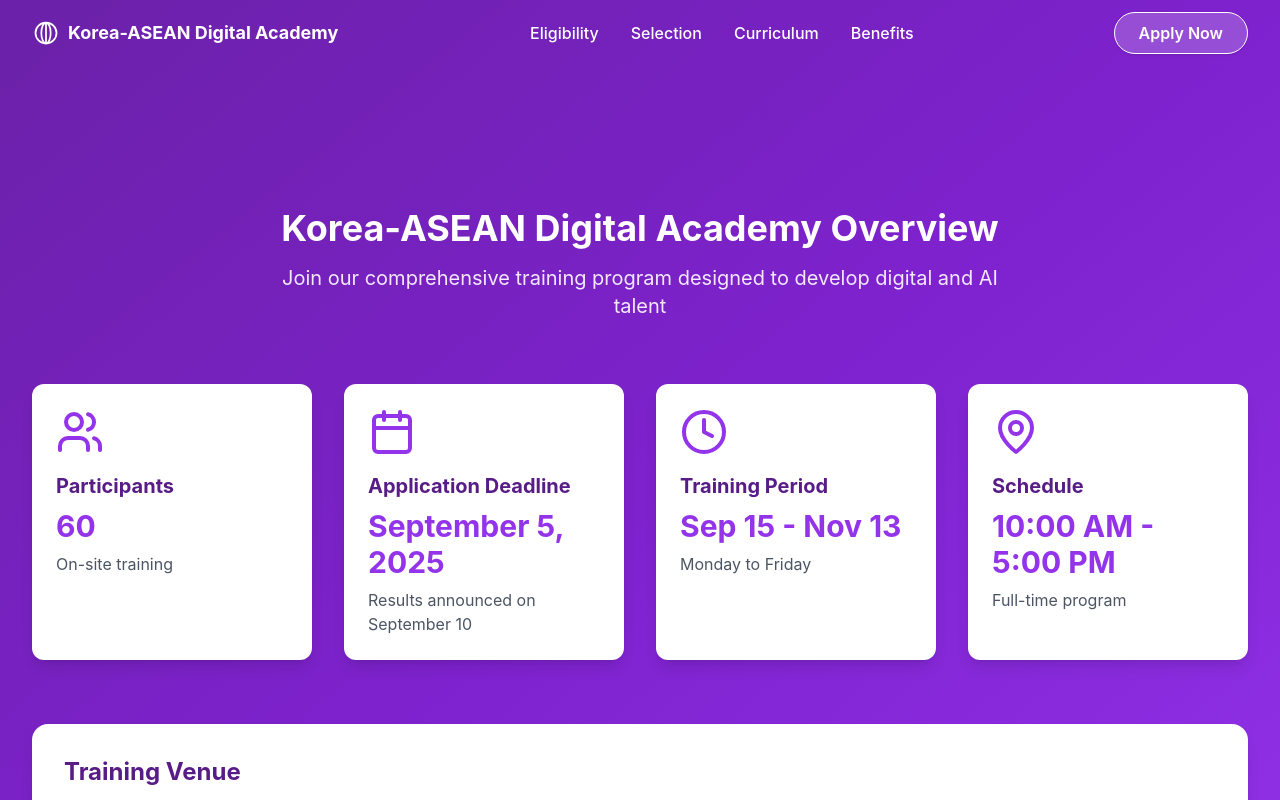
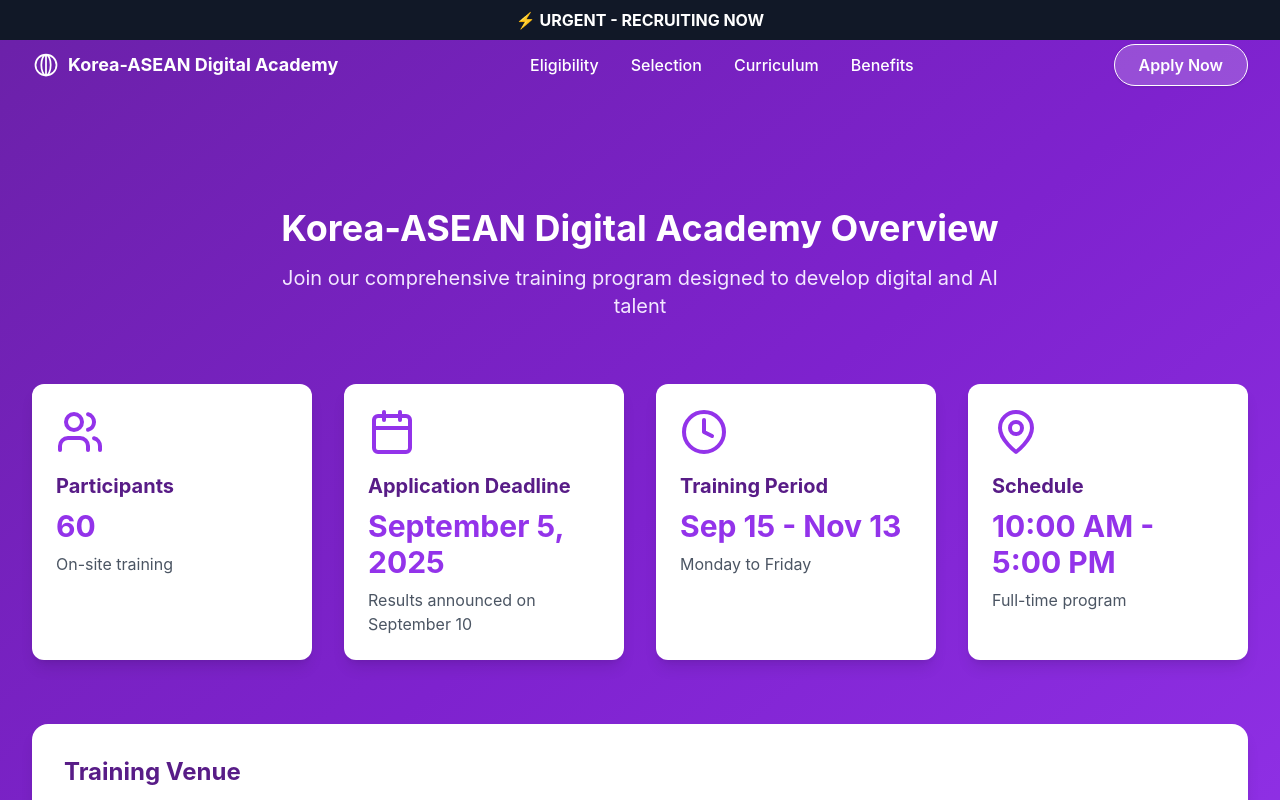
Before and after one commit to theabscode/kada-batch2, a React (Vite) app: page / in a window 1280 px wide. Shown: the top 800 px of the page. Built offline with nearby package versions, Linux system fonts and the light colour scheme.

Commit message:
Header에 긴급 상태 배너 추가

```diff
--- a/src/components/Header.tsx
+++ b/src/components/Header.tsx
@@ -12,8 +12,28 @@
   }, []);
 
   return (
+    <>
+      {/* 긴급 상태 배너 */}
+      <div className="w-full bg-gray-900 text-white text-center py-2 fixed top-0 left-0 z-50">
+        <style jsx>{`
+          @keyframes text-flash {
+            0%,
+            50% {
+              opacity: 1;
+            }
+            51%,
+            100% {
+              opacity: 0.2;
+            }
+          }
+          .flash-text {
+            animation: text-flash 1.5s infinite;
+          }
+        `}</style>
+        <span className="font-bold flash-text">⚡ URGENT - RECRUITING NOW</span>
+      </div>
       <nav
-      className={`w-full fixed top-0 left-0 z-50 flex items-center justify-between px-4 sm:px-8 py-3 transition-colors transition-shadow duration-300
+        className={`w-full fixed top-8 left-0 z-40 flex items-center justify-between px-4 sm:px-8 py-3 transition-colors transition-shadow duration-300
           ${scrolled ? "bg-white shadow" : "bg-transparent shadow-none"}
         `}
       >
@@ -98,6 +118,7 @@
           Apply Now
         </a>
       </nav>
+    </>
   );
 };
 
```
Lines whose indentation alone changed are shown as unchanged.
